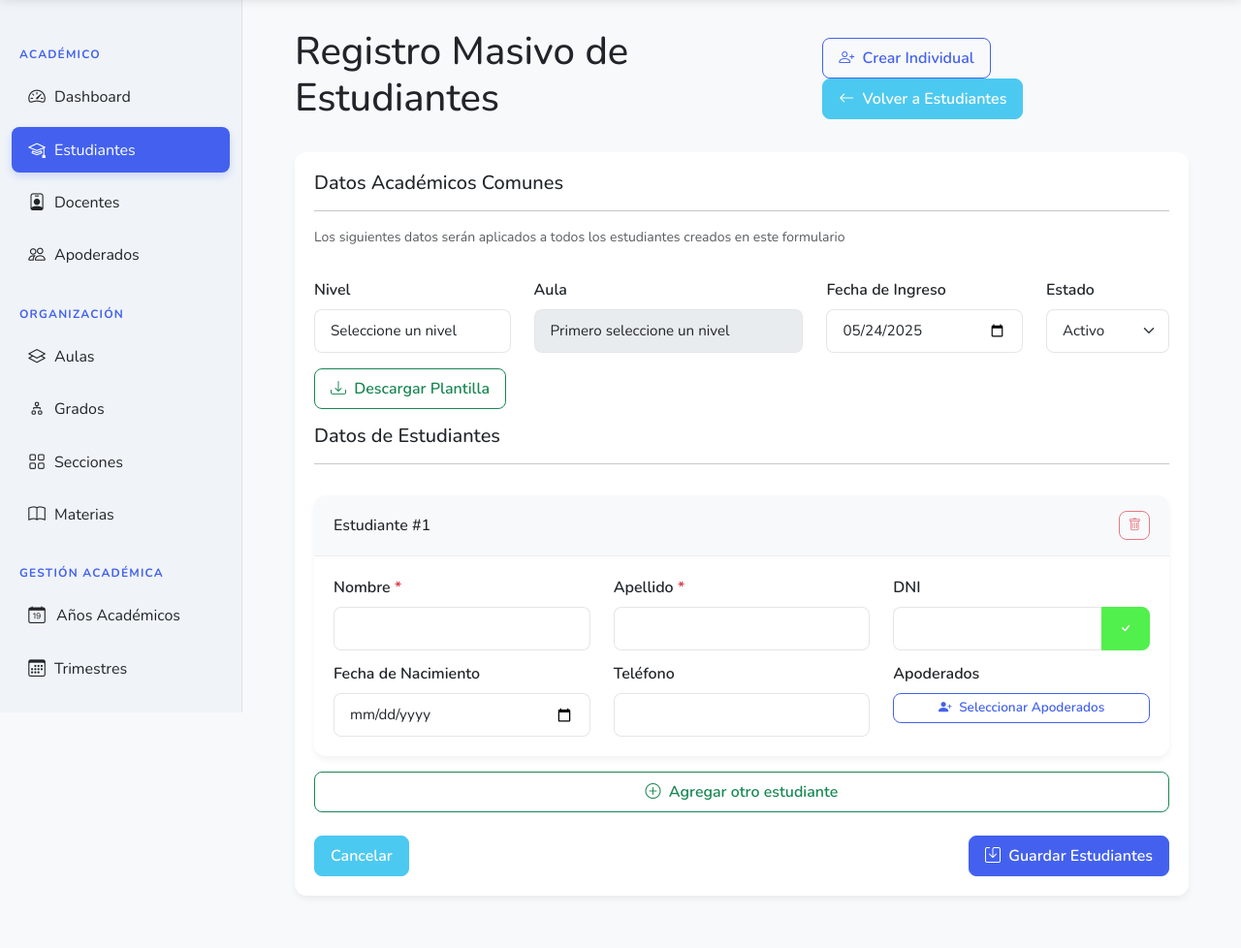
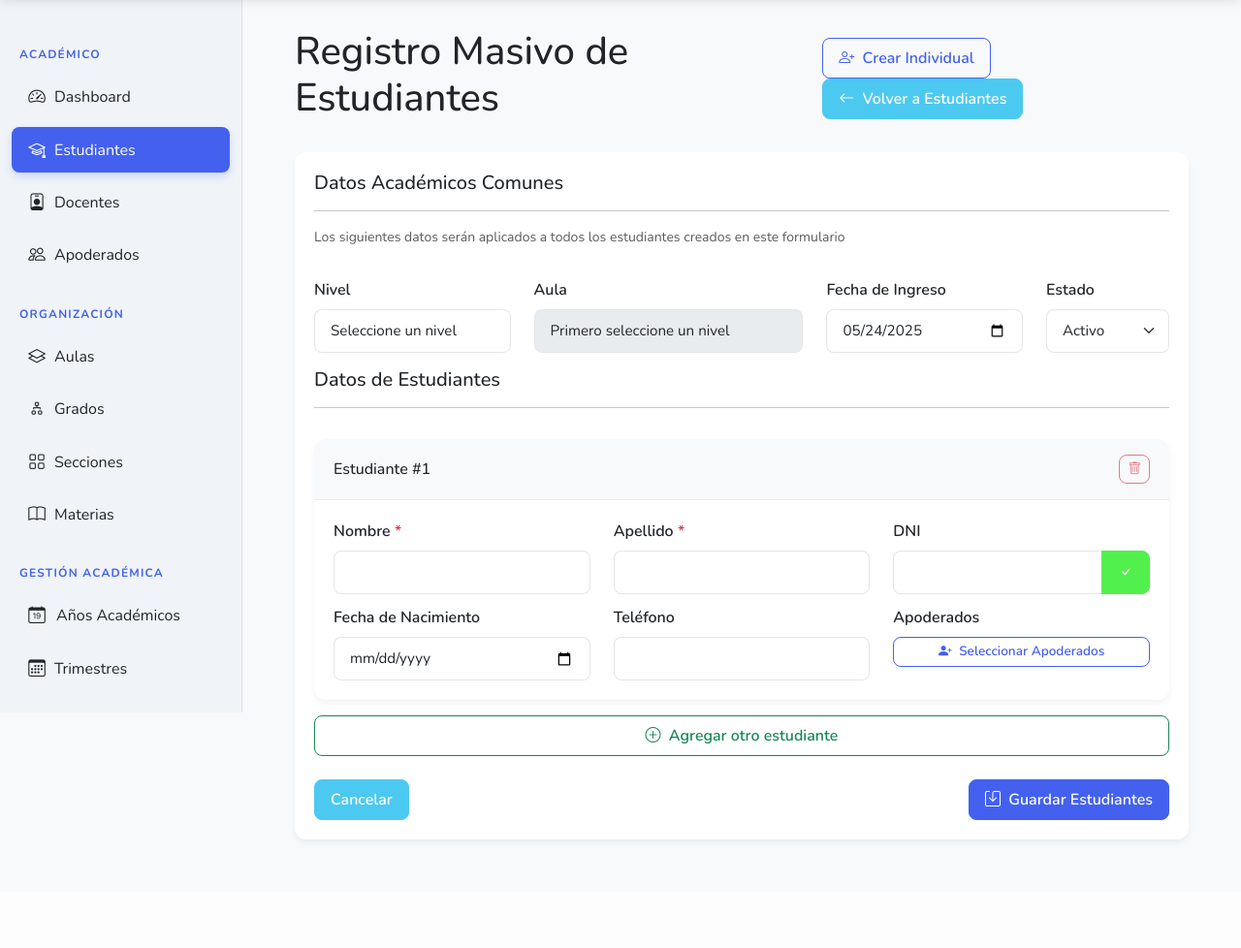
Before and after one commit to wilsoncalle/RegistroJoseGalvez, a Laravel app: page /estudiantes-bulk in a window 1280 px wide. Shown: the part 65-1043 px from the top of the page at 97% size. After the commit the page ends 934 px from the top, so only its background shows below. Run offline with Laravel 12, Linux system fonts and the light colour scheme; the visitor is signed in with stand-in values (Sample User, id 1); data that the repository does not hold is empty; parts of the project's set-up code (start-up, migrations or seed data) failed here and were passed over.

Commit message:
Add favicon and update layout to include icon; modify bulk-create view to comment out download button for clarity.

```diff
--- a/resources/views/estudiantes/bulk-create.blade.php
+++ b/resources/views/estudiantes/bulk-create.blade.php
@@ -71,13 +71,13 @@
                 </div>
 
                 <!-- Botón para descargar plantilla -->
-                <div class="row mb-3">
+              <!--  <div class="row mb-3">
                     <div class="col-12">
                         <button type="button" id="btn-descargar-plantilla" class="btn btn-outline-success">
                             <i class="bi bi-download me-1"></i> Descargar Plantilla
                         </button>
                     </div>
-                </div>
+                </div> -->
 
                 <!-- Estudiantes Dinámicos -->
                 <div class="row mb-3">
--- a/resources/views/layouts/app.blade.php
+++ b/resources/views/layouts/app.blade.php
@@ -9,6 +9,7 @@
     <link href="{{ asset('css/custom.css') }}" rel="stylesheet">
     <meta name="csrf-token" content="{{ csrf_token() }}">
     <script src="https://code.jquery.com/jquery-3.6.0.min.js"></script>
+    <link rel="icon" href="{{ asset('favicon.png') }}" type="image/png">
 </head>
 <body>
     <!-- Barra de navegación superior con efecto blur y fecha reposicionada -->
```
Also changed, not shown: app/Exports/CalificacionesOldExport.php (line endings or trailing spaces), public/favicon.png (added).
